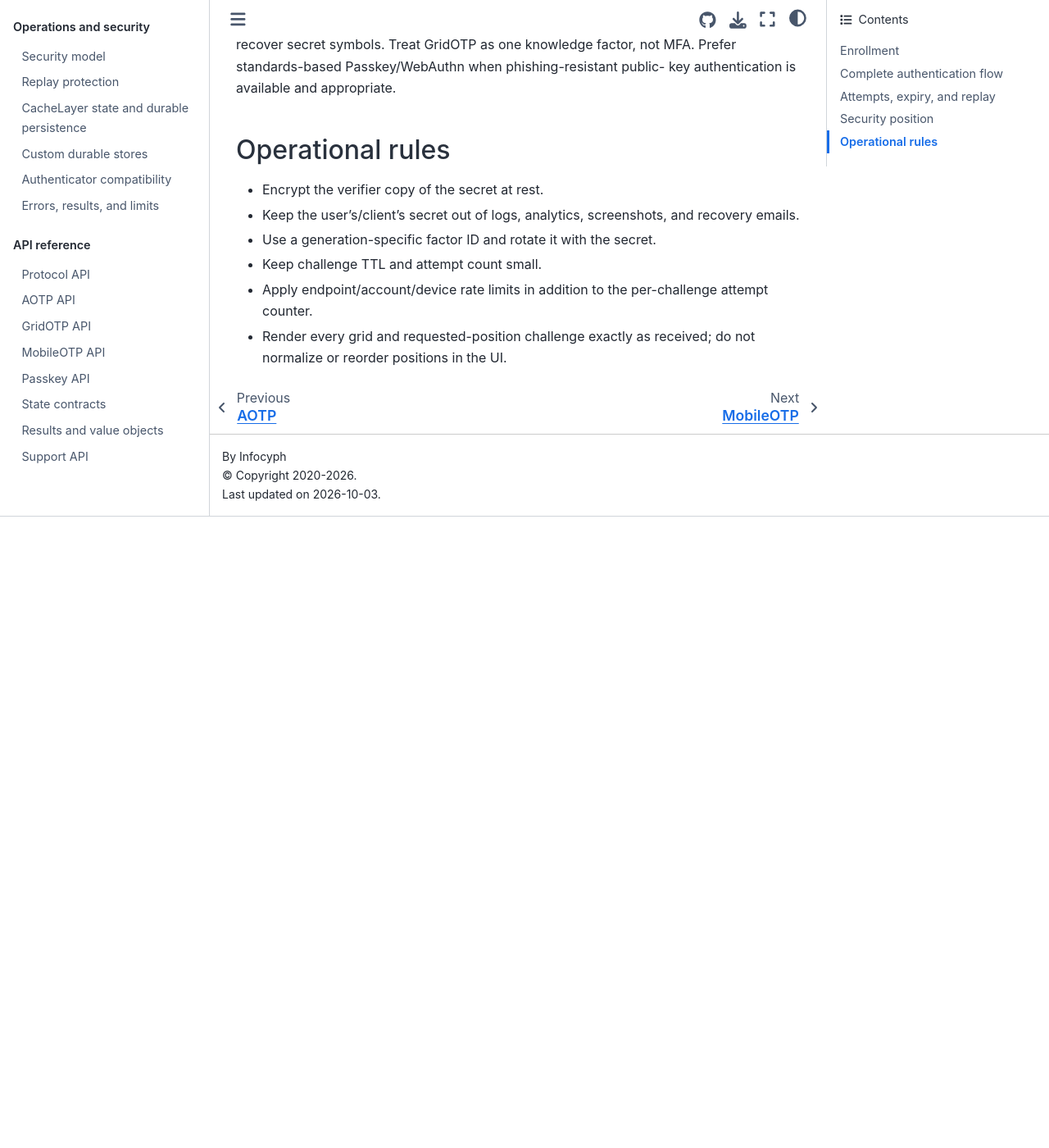
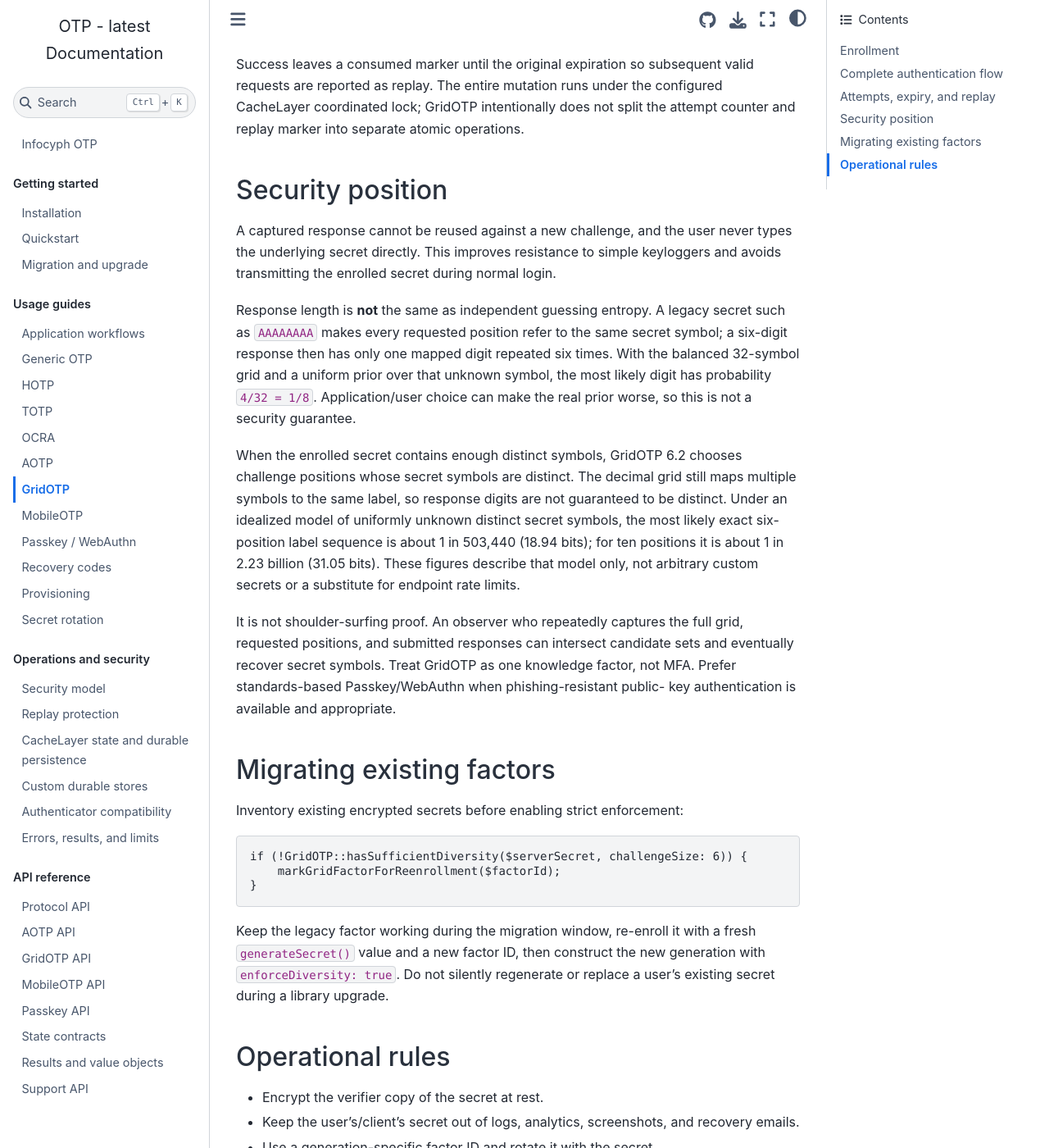
Before and after one commit to infocyph/OTP, a Sphinx documentation site: the page built from docs/guides/grid-otp.rst, in a window 1280 px wide and 1400 px high, scrolled down 3146 px. Shown: the whole window at 82% size. Built offline with Sphinx 7.4.7 and the Sphinx Book theme 1.1.4, drawn with Linux system fonts in a browser that asks for light colours; before the commit the page ends 3776 px from its top, so only the background shows below that; some of the changed text lies outside the part shown.

Commit message:
harden GridOTP diversity policy

```diff
--- a/docs/guides/grid-otp.rst
+++ b/docs/guides/grid-otp.rst
@@ -38,9 +38,27 @@
 
    // Deliver $secret once to the user's trusted client/card and do not log it.
 
-A secret can contain 8..32 symbols. The default 12-symbol secret is the
-recommended general-purpose profile. Rotating the secret must create a new
-factor generation and factor ID.
+A secret can contain 8..32 symbols. ``generateSecret()`` now guarantees at least
+``min(10, length)`` distinct symbols, so every supported challenge size can
+select distinct enrolled symbols when the generated secret is used. The default
+12-symbol secret remains the recommended general-purpose profile. Rotating the
+secret must create a new factor generation and factor ID.
+
+For new enrollment, opt into diversity enforcement so imported or manually
+supplied secrets receive the same minimum policy:
+
+.. code-block:: php
+
+   $gridOtp = new GridOTP(
+       cache: $stateCache,
+       secret: $secret,
+       challengeSize: 6,
+       enforceDiversity: true,
+   );
+
+``enforceDiversity`` is deliberately ``false`` by default in 6.2 so an upgrade
+does not silently lock out an already-enrolled weak factor. New deployments
+should enable it after enrollment and migration policy is in place.
 
 Complete authentication flow
 ----------------------------
@@ -149,11 +167,43 @@
 types the underlying secret directly. This improves resistance to simple
 keyloggers and avoids transmitting the enrolled secret during normal login.
 
+Response length is **not** the same as independent guessing entropy. A legacy
+secret such as ``AAAAAAAA`` makes every requested position refer to the same
+secret symbol; a six-digit response then has only one mapped digit repeated six
+times. With the balanced 32-symbol grid and a uniform prior over that unknown
+symbol, the most likely digit has probability ``4/32 = 1/8``. Application/user
+choice can make the real prior worse, so this is not a security guarantee.
+
+When the enrolled secret contains enough distinct symbols, GridOTP 6.2 chooses
+challenge positions whose secret symbols are distinct. The decimal grid still
+maps multiple symbols to the same label, so response digits are not guaranteed
+to be distinct. Under an idealized model of uniformly unknown distinct secret
+symbols, the most likely exact six-position label sequence is about 1 in
+503,440 (18.94 bits); for ten positions it is about 1 in 2.23 billion
+(31.05 bits). These figures describe that model only, not arbitrary custom
+secrets or a substitute for endpoint rate limits.
+
 It is not shoulder-surfing proof. An observer who repeatedly captures the full
 grid, requested positions, and submitted responses can intersect candidate sets
 and eventually recover secret symbols. Treat GridOTP as one knowledge factor,
 not MFA. Prefer standards-based Passkey/WebAuthn when phishing-resistant public-
 key authentication is available and appropriate.
+
+Migrating existing factors
+--------------------------
+
+Inventory existing encrypted secrets before enabling strict enforcement:
+
+.. code-block:: php
+
+   if (!GridOTP::hasSufficientDiversity($serverSecret, challengeSize: 6)) {
+       markGridFactorForReenrollment($factorId);
+   }
+
+Keep the legacy factor working during the migration window, re-enroll it with a
+fresh ``generateSecret()`` value and a new factor ID, then construct the new
+generation with ``enforceDiversity: true``. Do not silently regenerate or replace
+a user's existing secret during a library upgrade.
 
 Operational rules
 -----------------
```
Also changed, not shown: docs/guides/security.rst (+26 -7 lines), plans/otp-6.2-audit-and-release-plan.md (+4 -2 lines), 2 other files.
